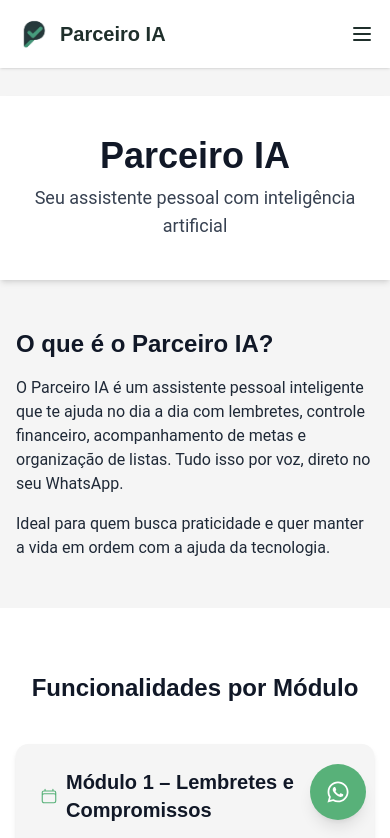
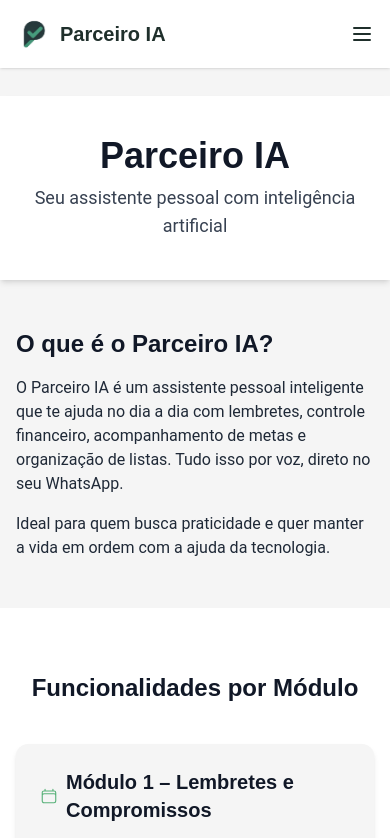
Before and after one commit to herick25/Site-Parceiro-IA, a React (Vite) app: page / in a window 390 px wide. Shown: the top 838 px of the page. Built offline with nearby package versions, Linux system fonts and the light colour scheme.

Commit message:
Atualiza App.jsx com melhorias visuais e mobile

```diff
--- a/package.json
+++ b/package.json
@@ -8,6 +8,7 @@
   },
   "dependencies": {
     "@heroicons/react": "^2.2.0",
+    "aos": "^2.3.4",
     "framer-motion": "^12.18.1",
     "react": "^18.2.0",
     "react-dom": "^18.2.0",
--- a/src/App.jsx
+++ b/src/App.jsx
@@ -1,4 +1,3 @@
-// App.jsx
 import React from "react";
 import { Routes, Route, Link } from "react-router-dom";
 import Header from "./components/Header";
@@ -23,7 +22,7 @@ export default function App() {
               <Header />
 
               {/* Início */}
-              <div id="inicio" className="pt-24 scroll-mt-24">
+              <div id="inicio" className="pt-24">
                 <header className="bg-white shadow-md py-10 px-4 text-center">
                   <h1 className="text-4xl md:text-5xl font-bold font-montserrat mb-2">Parceiro IA</h1>
                   <p className="text-lg text-gray-700">
@@ -45,7 +44,7 @@ export default function App() {
               </div>
 
               {/* Funcionalidades */}
-              <section id="funcionalidades" className="bg-white py-16 px-4 scroll-mt-24">
+              <section id="funcionalidades" className="bg-white py-16 px-4">
                 <div className="max-w-6xl mx-auto">
                   <h2 className="text-2xl font-semibold font-montserrat mb-10 text-center">
                     Funcionalidades por Módulo
@@ -105,7 +104,7 @@ export default function App() {
               </section>
 
               {/* Planos */}
-              <section id="planos" className="py-12 bg-gelo px-4 scroll-mt-24">
+              <section id="planos" className="py-12 bg-gelo px-4">
                 <div className="max-w-3xl mx-auto text-center">
                   <h2 className="text-2xl font-semibold font-montserrat mb-6">Planos e Preços</h2>
                   <div className="grid md:grid-cols-2 gap-6">
@@ -127,7 +126,7 @@ export default function App() {
               </section>
 
               {/* Contato */}
-              <section id="contato" className="py-12 px-4 text-center scroll-mt-24">
+              <section id="contato" className="py-12 px-4 text-center">
                 <h2 className="text-2xl font-semibold font-montserrat mb-4">Fale conosco</h2>
                 <p className="text-gray-800 mb-6">
                   Quer tirar dúvidas ou contratar agora mesmo?
@@ -142,16 +141,6 @@ export default function App() {
                   Falar no WhatsApp
                 </a>
               </section>
-
-              {/* Botão flutuante do WhatsApp */}
-              <a
-                href=""
-                target="_blank"
-                rel="noopener noreferrer"
-                className="fixed bottom-6 right-6 bg-menta text-white p-4 rounded-full shadow-lg hover:bg-escuro transition z-50"
-              >
-                <FaWhatsapp className="w-6 h-6" />
-              </a>
 
               {/* Rodapé Moderno */}
               <footer className="bg-white border-t border-gray-200 text-sm text-gray-600">
--- a/src/main.jsx
+++ b/src/main.jsx
@@ -1,12 +1,12 @@
 import React from 'react';
 import ReactDOM from 'react-dom/client';
 import App from './App.jsx';
+import { BrowserRouter } from 'react-router-dom'; // <-- IMPORTANTE
 import './index.css';
-import { BrowserRouter } from 'react-router-dom';
 
 ReactDOM.createRoot(document.getElementById('root')).render(
   <React.StrictMode>
-    <BrowserRouter>
+    <BrowserRouter> {/* <-- Aqui */}
       <App />
     </BrowserRouter>
   </React.StrictMode>
```
Also changed, not shown: 1 other file (tests, documents, lock files or other folders).
